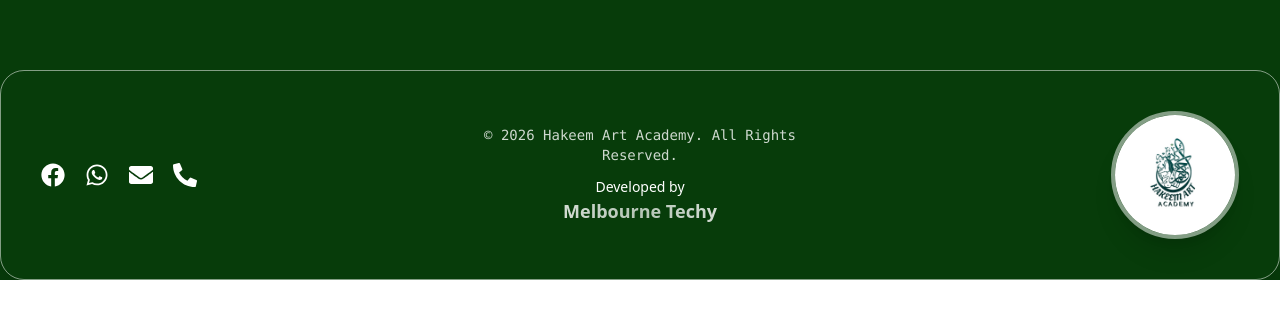
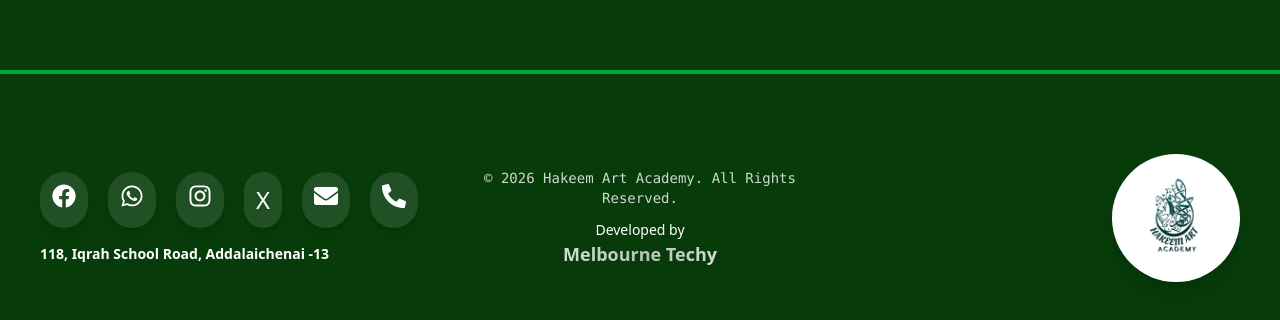
Before and after one commit to BenjaminKing0520/Hakeem-Art-Academy, a React (Vite) app: page / in a window 1280 px wide. Shown: the part 3083-3403 px from the top of the page. Before the commit the page ends 3363 px from the top, so only its background shows below. Built offline with nearby package versions, Linux system fonts and the light colour scheme.

Commit message:
new footer update

```diff
--- a/src/components/footer/FooterMain.jsx
+++ b/src/components/footer/FooterMain.jsx
@@ -4,10 +4,14 @@ import {
   FaEnvelope,
   FaPhoneAlt,
   FaArrowUp,
+  FaInstagram,
 } from "react-icons/fa";
 import { motion } from "framer-motion";
 import { useState, useEffect } from "react";
 import devImg from "../../assets/Images/Logo.jpg";
+
+// X Icon
+const XIcon = ({ className }) => <span className={className}>X</span>;
 
 export default function FooterMain() {
   const [typed, setTyped] = useState("");
@@ -26,52 +30,58 @@ export default function FooterMain() {
 
   const fbTheme = {
     gradient: "from-white via-white/70 to-white",
-    border: "border-white/50",
     glow: "from-white/20 via-white/10 to-white/20",
     text: "text-white",
-    icon: "text-white hover:text-[#0C6610]",
+    icon: "text-white transition-all duration-300",
   };
 
-  // 🔗 Social media links (CHANGE YOUR LINKS HERE)
   const socialLinks = [
     {
       icon: FaFacebook,
       link: "https://www.facebook.com/profile.php?id=61585860912759",
     },
+    { icon: FaWhatsapp, link: "https://wa.me/94752258847" },
     {
-    icon: FaWhatsapp,
-    link: "https://wa.me/94752258847",
+      icon: FaInstagram,
+      link: "https://www.instagram.com/hakeem_art_academy_?igsh=bDQyajNmZHcya3hn&utm_source=qr",
     },
-  {
-    icon: FaEnvelope,
-    link: "https://mail.google.com/mail/?view=cm&fs=1&to=mailhakeemahmed94@gmail.com",
-  },
-  {
-    icon: FaPhoneAlt,
-    link: "tel:+94752258847",
-  },
+    { icon: XIcon, link: "https://x.com/artworkeshop?s=21" },
+    { icon: FaEnvelope, link: "mailto:mailhakeemahmed94@gmail.com" },
+    { icon: FaPhoneAlt, link: "tel:+94752258847" },
   ];
 
   return (
-    <footer className="relative overflow-hidden bg-[#073C0A]">
+    <footer className="relative overflow-hidden bg-[#073C0A] py-10 border-t-4 border-green-600">
       {/* Glow Background */}
       <div
         className={`absolute inset-0 opacity-20 blur-3xl animate-gradient-x bg-gradient-to-r ${fbTheme.glow} -z-10`}
       />
 
-      <motion.div
-        className={`relative border rounded-3xl shadow-2xl p-6 md:p-10 border-opacity-50 ${fbTheme.border}`}
+      <motion.div className="relative p-6 md:p-10">
+        <div className="max-w-7xl mx-auto flex flex-col md:flex-row items-center justify-between gap-8">
+          {/* Left Section: Social icons above address */}
+          <div className="flex flex-col md:w-1/3 items-center md:items-start gap-3">
+            {/* Social Icons with hover effect */}
+            <div className="flex gap-5 justify-center md:justify-start">
+              {socialLinks.map(({ icon: Icon, link }, i) => (
+                <motion.a
+                  key={i}
+                  href={link}
+                  target="_blank"
+                  rel="noopener noreferrer"
+                  className="text-white rounded-full p-3 bg-white/10 shadow-lg hover:bg-white/20 hover:shadow-xl transition-all duration-300"
+                  whileHover={{ scale: 1.25, rotate: 10 }}
+                  whileTap={{ scale: 0.9 }}
                 >
-        <div className="max-w-7xl mx-auto flex flex-col md:flex-row items-center justify-between gap-8">
-          {/* Social Icons */}
-          <div className="flex gap-5 md:w-1/3 justify-center md:justify-start">
-            {socialLinks.map(({ icon: Icon, link }, i) => (
-              <a key={i} href={link} target="_blank" rel="noopener noreferrer">
-                <Icon
-                  className={`text-2xl hover:scale-125 hover:-translate-y-1 transition-all duration-300 ${fbTheme.icon}`}
-                />
-              </a>
+                  <Icon className="text-2xl" />
+                </motion.a>
               ))}
+            </div>
+
+            {/* Address under social icons */}
+            <p className="text-white text-sm text-center md:text-left font-semibold mt-1">
+              118, Iqrah School Road, Addalaichenai -13
+            </p>
           </div>
 
           {/* Center Text */}
@@ -93,7 +103,7 @@ const socialLinks = [
               whileHover={{ scale: 1.15, rotate: 3 }}
               src={devImg}
               alt="Logo"
-              className={`w-24 h-24 md:w-32 md:h-32 rounded-full border-4 shadow-xl transition-shadow ${fbTheme.border}`}
+              className="w-24 h-24 md:w-32 md:h-32 rounded-full shadow-xl transition-shadow"
             />
           </div>
         </div>
```
Lines whose indentation alone changed are shown as unchanged.
